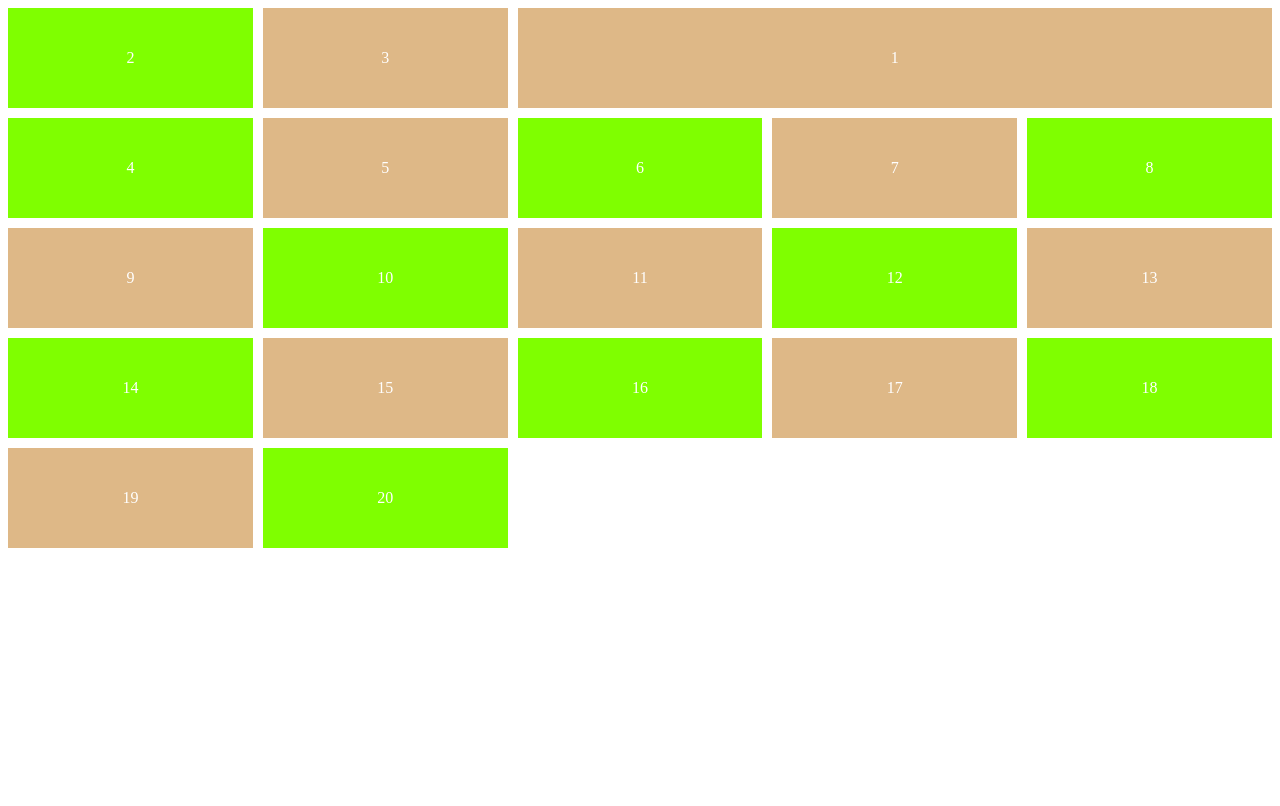
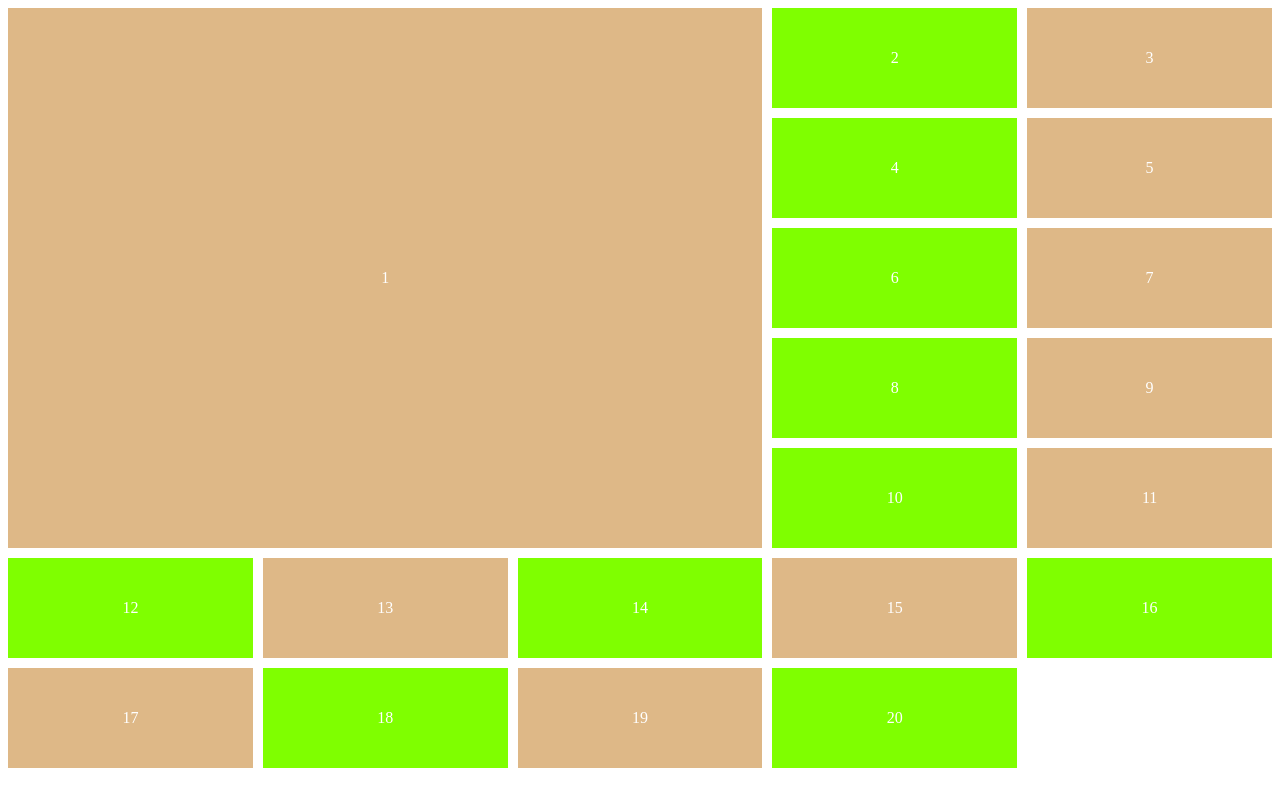
Before and after one commit to nakusha/css_practice, a plain HTML site: page grid.html in a window 1280 px wide. Drawn offline with Linux system fonts and the light colour scheme.

Commit message:
Grid start/end : Span

```diff
--- a/grid.html
+++ b/grid.html
@@ -11,10 +11,9 @@
                 grid-auto-rows: 100px;
                 grid-gap: 10px;
                 /* line naming */
-                grid-template-columns: [first] 1fr [second] 1fr [third] 1fr [forth] 1fr [fifth] 1fr [endline];
+                /* grid-template-columns: [first] 1fr [second] 1fr [third] 1fr [forth] 1fr [fifth] 1fr [endline]; */
                 /* grid-template-columns: [first] repeat(5, 1fr) [last]; */
-                /* grid-template-columns:repeat(5, 1fr); */
-                grid-auto-flow: row dense;
+                grid-template-columns:repeat(5, 1fr);
                 color:white;
                 height: 100vh;
 
@@ -37,8 +36,8 @@
                 background-color: burlywood;
             }
             .box:first-child{
-                grid-column: third / endline;
-                grid-row:1 / -1;
+                grid-row: span 5;
+                grid-column: span 3;
             }
         </style>
     </head>
```
Also changed, not shown: README.md.
